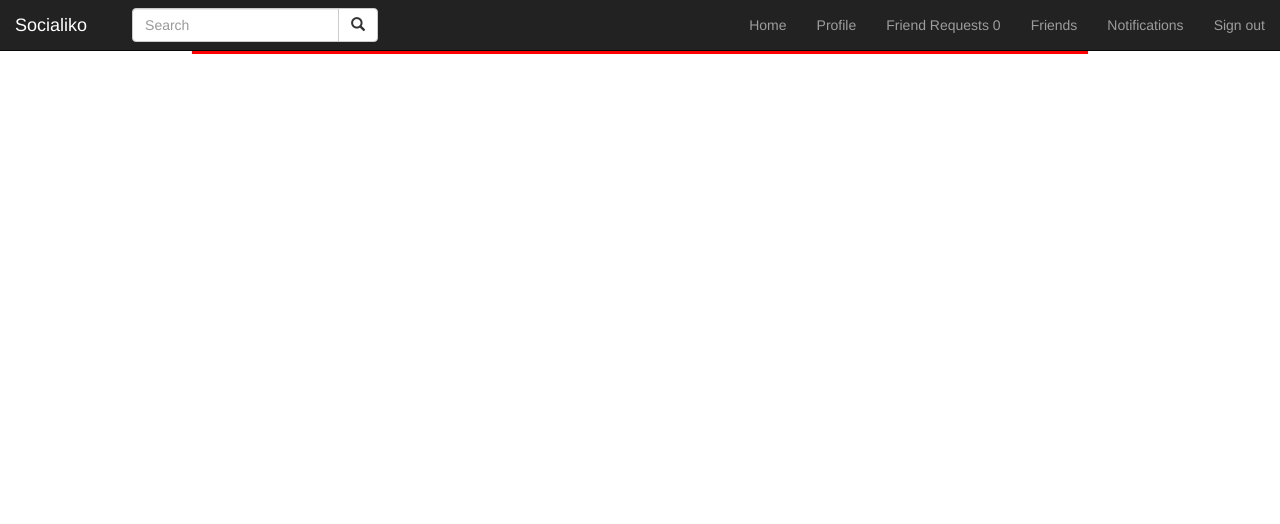
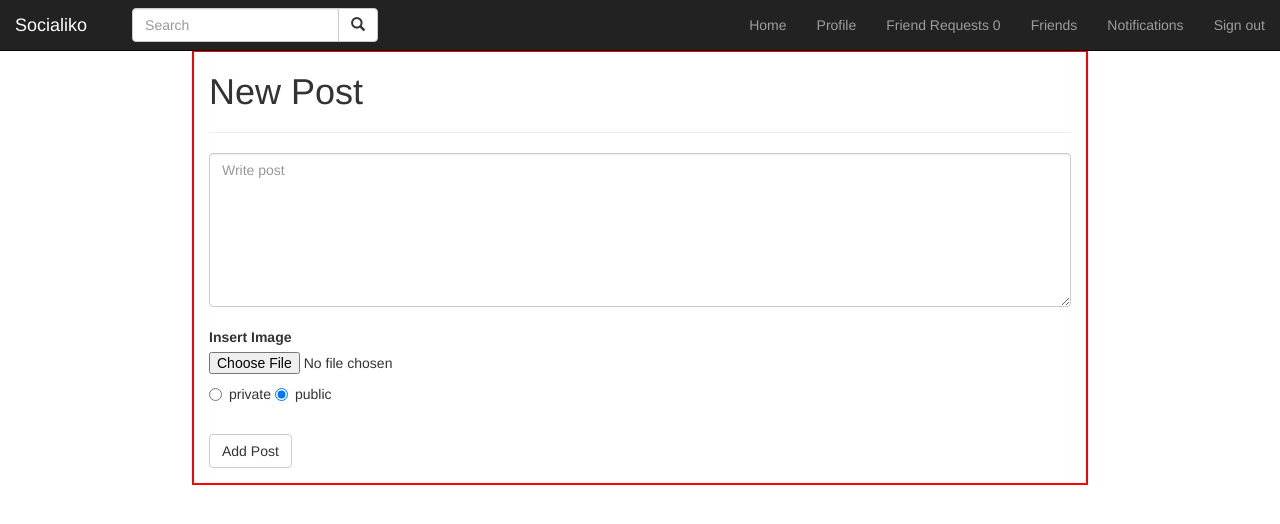
Before and after one commit to hackerghost93/socialiko, a PHP site: page /socialiko/post/newsfeed in a window 1280 px wide. Shown: the top 524 px of the page. Run offline with PHP 8.4, Linux system fonts and the light colour scheme; the visitor is signed in with stand-in values (Sample User, id 1); data that the repository does not hold is empty.

Commit message:
Add post creation to newsfeed page.

```diff
--- a/Views/post/newsfeed.php
+++ b/Views/post/newsfeed.php
@@ -1,3 +1,22 @@
+<div class="form-group">
+	<form action="<?=URL?>/post/create" method="post" enctype="multipart/form-data" >
+		<h1>
+			New Post
+		</h1>
+		<hr/>
+		<textarea name="caption" placeholder="Write post" rows="7" cols="70" class="form-control"></textarea>
+		<br />
+		<label for="post_picture">Insert Image</label>
+	    <input type="file" id="exampleInputFile" name="post_picture">
+		<div class="radio">
+			<label><input type="radio" value="private" name="state" />private</label>
+			<label><input type="radio" value="public" name="state" checked="checked" />public</label>
+		</div>
+		<br/>
+		<button type="submit" class="btn btn-default">Add Post</button>
+	</form>
+</div>
+
 <?php if($this->posts != null):?>
 <?php foreach ($this->posts as $post): ?>
 <div class="post">
```
